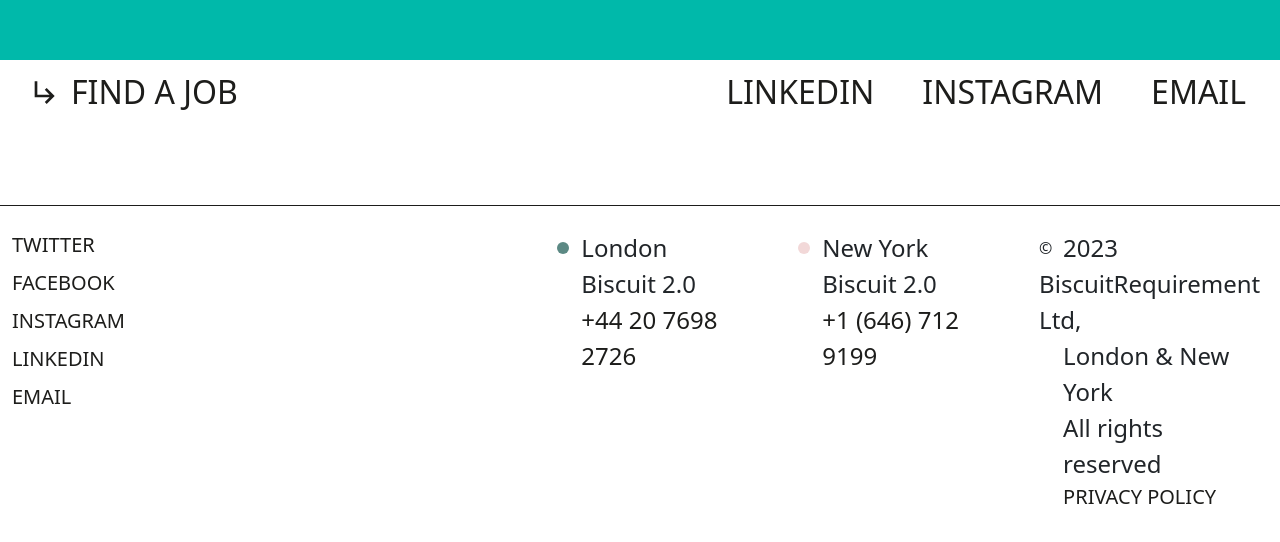
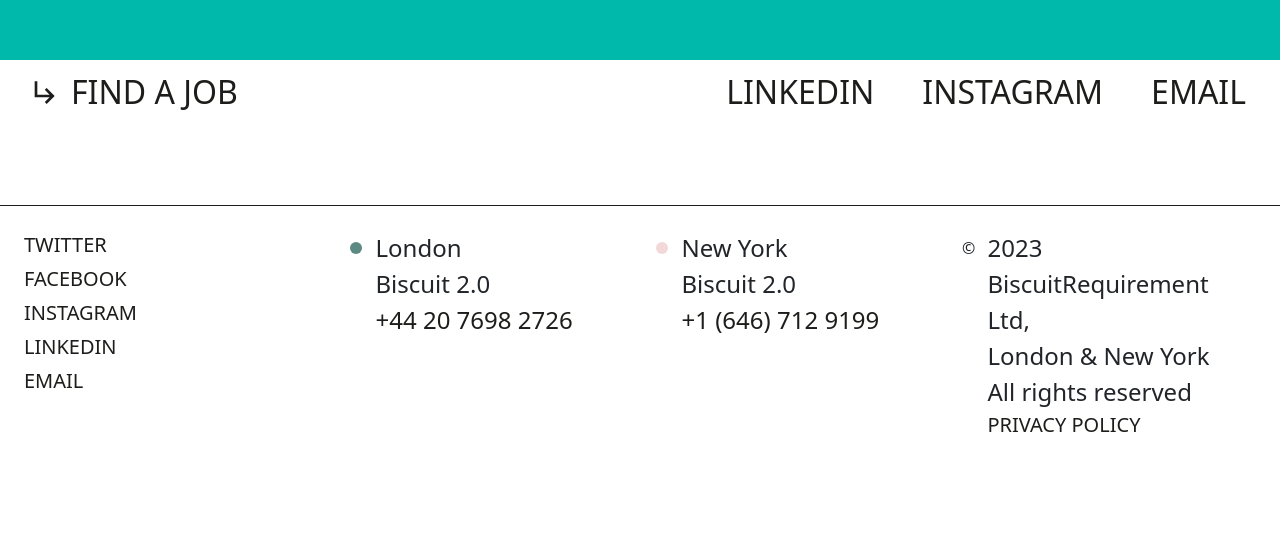
Before and after one commit to techtee-ltd/biscuit-recruitment-website, a Next.js app: page / in a window 1280 px wide. Shown: the part 660-1202 px from the top of the page. Built offline with nearby package versions, Linux system fonts and the light colour scheme.

Commit message:
fix footer layout

```diff
--- a/next.config.js
+++ b/next.config.js
@@ -1,4 +1,8 @@
 /** @type {import('next').NextConfig} */
-const nextConfig = {}
+const nextConfig = {
+  compiler: {
+    removeConsole: true,
+  },
+};
 
 module.exports = nextConfig
--- a/src/components/Footer/index.tsx
+++ b/src/components/Footer/index.tsx
@@ -11,16 +11,16 @@
       <Row>
         <div className={styles.border} />
       </Row>
-      <div>
+      <Container fluid>
         <Row className={styles.footerContainer}>
-          <Col xs={12} md={6} lg={4}>
+          <Col xs={12} md={6} lg={2}>
             <FooterLinks />
           </Col>
-          <Col xs={12} md={6} lg={7}>
+          <Col xs={12} md={6} lg={10} xl={9}>
             <FooterInfo />
           </Col>
         </Row>
-      </div>
+      </Container>
     </Container>
   );
 };
--- a/src/components/FooterLinks/index.tsx
+++ b/src/components/FooterLinks/index.tsx
@@ -16,7 +16,7 @@
     ...(showPrivacyPolicy ? [{ text: "Privacy Policy", href: "#" }] : []),
   ];
   return (
-    <Stack gap={2}>
+    <Stack gap={1}>
       {data.map(({ text, href }) => (
         <ButtonXS href={href}>{text}</ButtonXS>
       ))}
```
